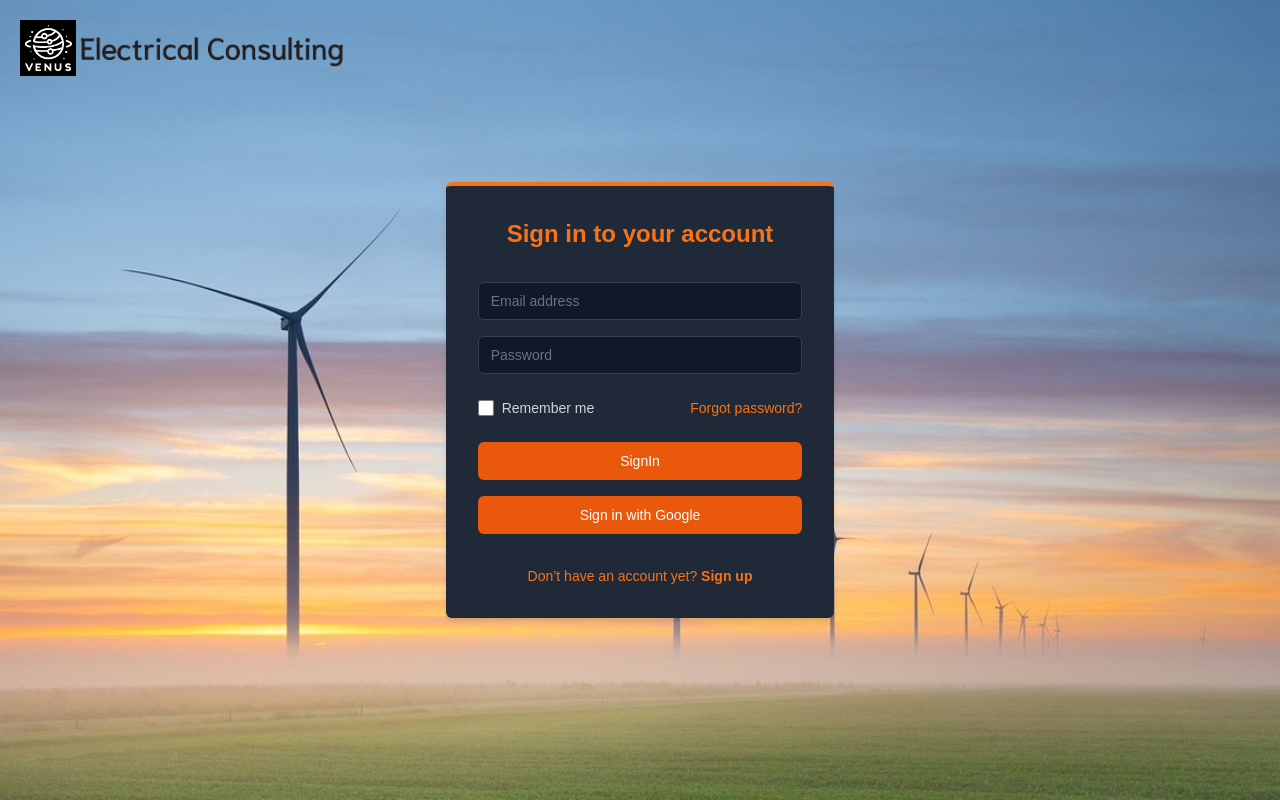
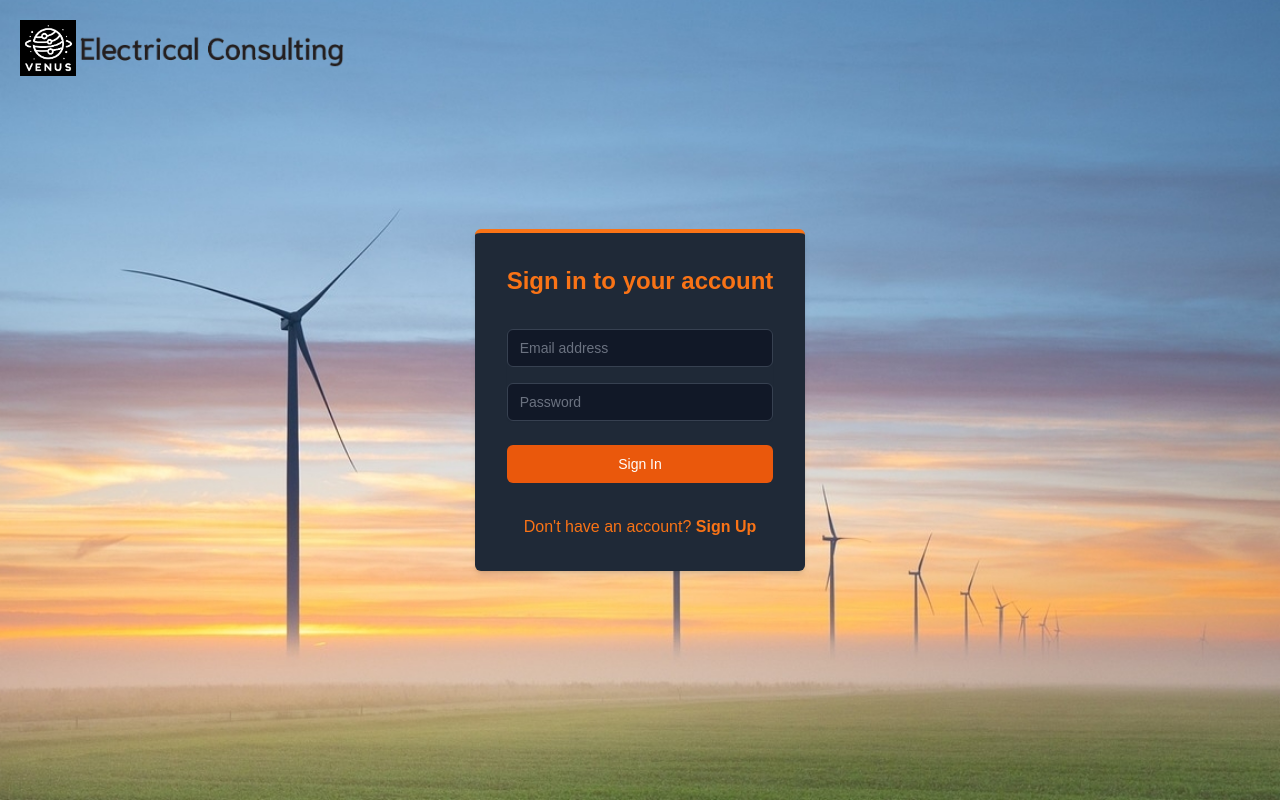
Before and after one commit to noorverma/venus-consulting, a Next.js app: page /SignIn in a window 1280 px wide. Built offline with nearby package versions, Linux system fonts and the light colour scheme.

Commit message:
Sorry for the late commits I forgot and fell asleep

```diff
--- a/app/SignIn/page.js
+++ b/app/SignIn/page.js
@@ -1,6 +1,7 @@
 "use client";  // Mark this file as a Client Component
 
-import { Login } from '@/actions/authServer';
+import { useState } from 'react';
+import { loginUser } from '../Lib/authUtilities';
 import { GoogleAuthProvider, signInWithPopup } from 'firebase/auth';
 import { auth } from '../Lib/firebase';
 import { useRouter } from 'next/navigation';  // Import useRouter hook from Next.js
@@ -8,7 +9,21 @@ import Head from 'next/head';
 import Link from 'next/link';
 
 export default function SignIn() {
+    const [email, setEmail] = useState('');
+    const [password, setPassword] = useState('');
+    const [error, setError] = useState(null);
     const router = useRouter();  // Initialize the useRouter hook
+
+    const handleSignIn = async (e) => {
+        e.preventDefault();
+        setError(null);  // Reset error state
+        try {
+            await loginUser(email, password);  // Try to login
+            router.push('/Main');  // Redirect to /Main after successful sign-in
+        } catch (err) {
+            setError('Incorrect email or password');  // Display error message
+        }
+    };
 
     const handleGoogleSignIn = async (e) => {
         e.preventDefault(); // Prevent default form behavior
@@ -18,7 +33,7 @@ export default function SignIn() {
             router.push('/Main');  // Redirect to /Main after successful sign-in
         } catch (error) {
             console.error('Google sign-in error:', error);
-            // Handle error (optional)
+            setError('Google sign-in failed');  // Handle error
         }
     };
 
@@ -37,7 +52,7 @@ export default function SignIn() {
               <div>
                 <h2 className="text-2xl font-bold text-center text-orange-500">Sign in to your account</h2>
               </div>
-              <form className="mt-8 space-y-6" action={Login}>
+              <form className="mt-8 space-y-6" onSubmit={handleSignIn}>
                 <div className="space-y-4 rounded-md shadow-sm">
                   <div>
                     <label htmlFor="email" className="sr-only">Email address</label>
@@ -46,6 +61,8 @@ export default function SignIn() {
                       name="email"
                       type="email"
                       required
+                      value={email}
+                      onChange={(e) => setEmail(e.target.value)}
                       className="relative block w-full px-3 py-2 text-gray-900 placeholder-gray-500 border border-gray-700 rounded-md bg-gray-900 text-white placeholder-gray-400 focus:outline-none focus:ring-orange-500 focus:border-orange-500 sm:text-sm"
                       placeholder="Email address"
                     />
@@ -57,49 +74,26 @@ export default function SignIn() {
                       name="password"
                       type="password"
                       required
+                      value={password}
+                      onChange={(e) => setPassword(e.target.value)}
                       className="relative block w-full px-3 py-2 text-gray-900 placeholder-gray-500 border border-gray-700 rounded-md bg-gray-900 text-white placeholder-gray-400 focus:outline-none focus:ring-orange-500 focus:border-orange-500 sm:text-sm"
                       placeholder="Password"
                     />
                   </div>
                 </div>
-
-                <div className="flex items-center justify-between gap-24">
-                  <div className="flex items-center">
-                    <input
-                      id="remember-me"
-                      name="remember-me"
-                      type="checkbox"
-                      className="w-4 h-4 text-orange-600 border-gray-700 rounded bg-gray-800 focus:ring-orange-500"
-                    />
-                    <label htmlFor="remember-me" className="block ml-2 text-sm text-gray-300">
-                      Remember me
-                    </label>
-                  </div>
-
-                  <div className="text-sm">
-                    <Link href="#" className="font-medium text-orange-500 hover:text-orange-400">
-                      Forgot password?
-                    </Link>
-                  </div>
-                </div>
-
+                {error && <p className="text-red-500 text-sm">{error}</p>} {/* Display error message */}
                 <div>
-                <button
-                className="relative flex justify-center w-full px-4 py-2 mt-4 text-sm font-medium text-white bg-orange-600 border border-transparent rounded-md group hover:bg-orange-700 focus:outline-none focus:ring-2 focus:ring-offset-2 focus:ring-orange-500"
-                >
-                    SignIn
-                </button>
                   <button
-                    className="relative flex justify-center w-full px-4 py-2 mt-4 text-sm font-medium text-white bg-orange-600 border border-transparent rounded-md group hover:bg-orange-700 focus:outline-none focus:ring-2 focus:ring-offset-2 focus:ring-orange-500"
-                    onClick={handleGoogleSignIn}
+                    type="submit"
+                    className="relative flex justify-center w-full px-4 py-2 text-sm font-medium text-white bg-orange-600 border border-transparent rounded-md group hover:bg-orange-700 focus:outline-none focus:ring-2 focus:ring-offset-2 focus:ring-orange-500"
                   >
-                    Sign in with Google
+                    Sign In
                   </button>
                 </div>
               </form>
-              <div className="text-sm text-center text-gray-300">
+              <div className="text-center text-gray-300"> {/* Add a link to the Sign-Up page */}
                 <Link href="/SignUp" className="font-medium text-orange-500 hover:text-orange-400">
-                  Don’t have an account yet? <span className="font-bold hover:underline">Sign up</span>
+                  Don't have an account? <span className="font-bold">Sign Up</span>
                 </Link>
               </div>
             </div>
--- a/app/SignUp/page.js
+++ b/app/SignUp/page.js
@@ -1,15 +1,17 @@
-"use client" //mark as a use client
+"use client"; // mark as a use client
 
 import { useState } from 'react';
 import { registerUser } from '../Lib/authUtilities';
 import Head from 'next/head';
 import Link from 'next/link';
+import { useRouter } from 'next/router'; // Import useRouter for navigation
 
 export default function SignUp() {
   const [username, setUsername] = useState(''); // New state for username
   const [email, setEmail] = useState('');
   const [password, setPassword] = useState('');
   const [error, setError] = useState(null);
+  const router = useRouter(); // Initialize useRouter for redirection
 
   const handleSignUp = async (e) => {
     e.preventDefault();
@@ -17,9 +19,9 @@ export default function SignUp() {
     try {
       const user = await registerUser(username, email, password); // Pass username to registerUser
       console.log('User registered successfully:', user);
-      // Redirect to /Main or show success message
+      router.push('/SignIn'); // Redirect to /SignIn after successful registration
     } catch (err) {
-      setError(err.message); // Handle error
+      setError(err.message); // Display error message
     }
   };
 
@@ -80,13 +82,13 @@ export default function SignUp() {
                   />
                 </div>
               </div>
-              {error && <p className="text-red-500 text-sm">{error}</p>}
+              {error && <p className="text-red-500 text-sm">{error}</p>} {/* Error message */}
               <div>
                 <button
                   type="submit"
                   className="relative flex justify-center w-full px-4 py-2 text-sm font-medium text-white bg-orange-600 border border-transparent rounded-md group hover:bg-orange-700 focus:outline-none focus:ring-2 focus:ring-offset-2 focus:ring-orange-500"
                 >
-                  <Link href="/SignIn"> Sign Up </Link>
+                  Sign Up
                 </button>
               </div>
             </form>
```
